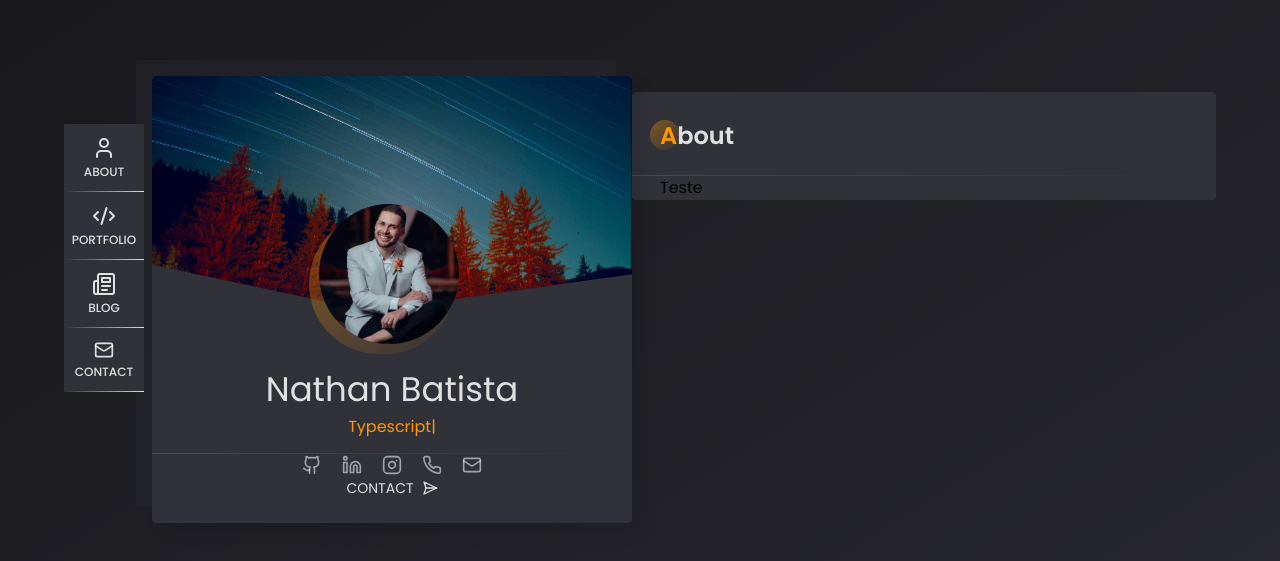
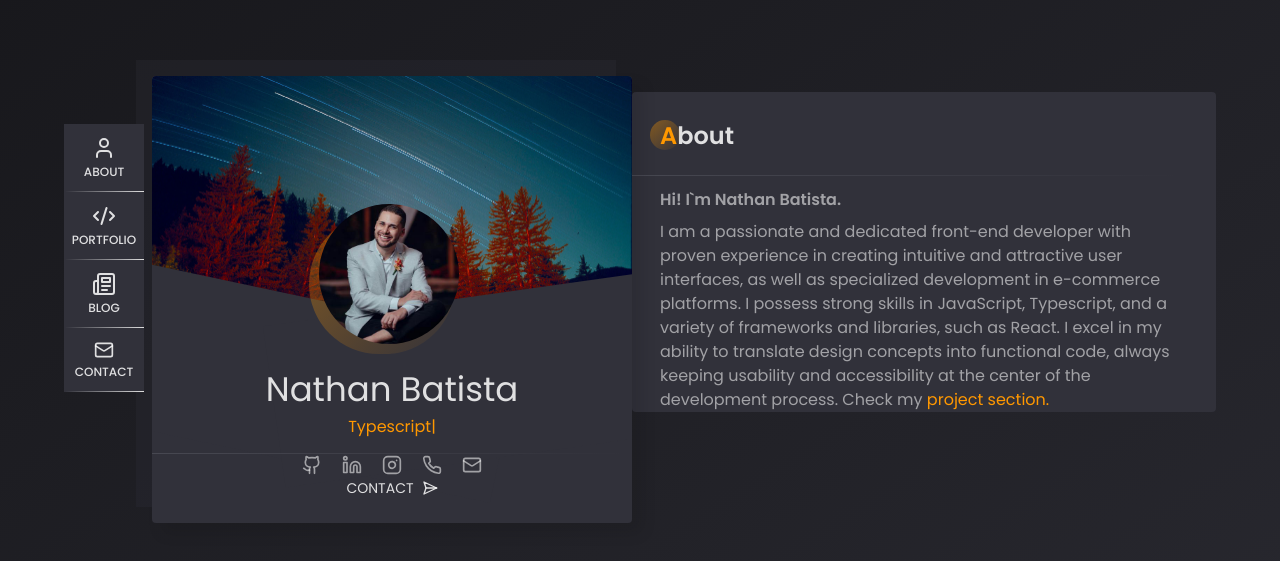
Before and after one commit to NtBat/site, a Next.js app: page / in a window 1280 px wide. Shown: the part 101-662 px from the top of the page. Built offline with nearby package versions, Linux system fonts and the light colour scheme.

Commit message:
feat: add About component

```diff
--- a/src/app/page.tsx
+++ b/src/app/page.tsx
@@ -1,5 +1,10 @@
+import { About } from '@/components/About'
 import { ContentWrapper } from '@/components/ContentWrapper'
 
 export default function Home() {
-  return <ContentWrapper title="About">Teste</ContentWrapper>
+  return (
+    <ContentWrapper title="About">
+      <About />
+    </ContentWrapper>
+  )
 }
--- /dev/null
+++ b/src/components/About/index.tsx
@@ -0,0 +1,19 @@
+export function About() {
+  return (
+    <div className="text-gray-300">
+      <span className="mt-3 block font-semibold">Hi! I`m Nathan Batista.</span>
+      <p className="mt-2 block">
+        I am a passionate and dedicated front-end developer with proven
+        experience in creating intuitive and attractive user interfaces, as well
+        as specialized development in e-commerce platforms. I possess strong
+        skills in JavaScript, Typescript, and a variety of frameworks and
+        libraries, such as React. I excel in my ability to translate design
+        concepts into functional code, always keeping usability and
+        accessibility at the center of the development process. Check my{' '}
+        <a href="/portfolio" className="text-orange">
+          project section.
+        </a>
+      </p>
+    </div>
+  )
+}
--- a/src/components/ContentWrapper/index.tsx
+++ b/src/components/ContentWrapper/index.tsx
@@ -7,7 +7,7 @@ interface ContentWrapperProps {
 
 export function ContentWrapper({ children, title }: ContentWrapperProps) {
   return (
-    <div className="absolute left-[568px] right-0 top-4 z-[8px] h-auto w-auto overflow-hidden rounded bg-gray-700">
+    <div className="absolute left-[568px] right-0 top-4 z-[8] h-auto w-auto overflow-hidden rounded bg-gray-700">
       <div className="relative h-full overflow-auto overflow-x-hidden px-7 pt-7">
         <div className="container">
           <div className="content">
```
Also changed, not shown: 1 other file (tests, documents, lock files or other folders).
